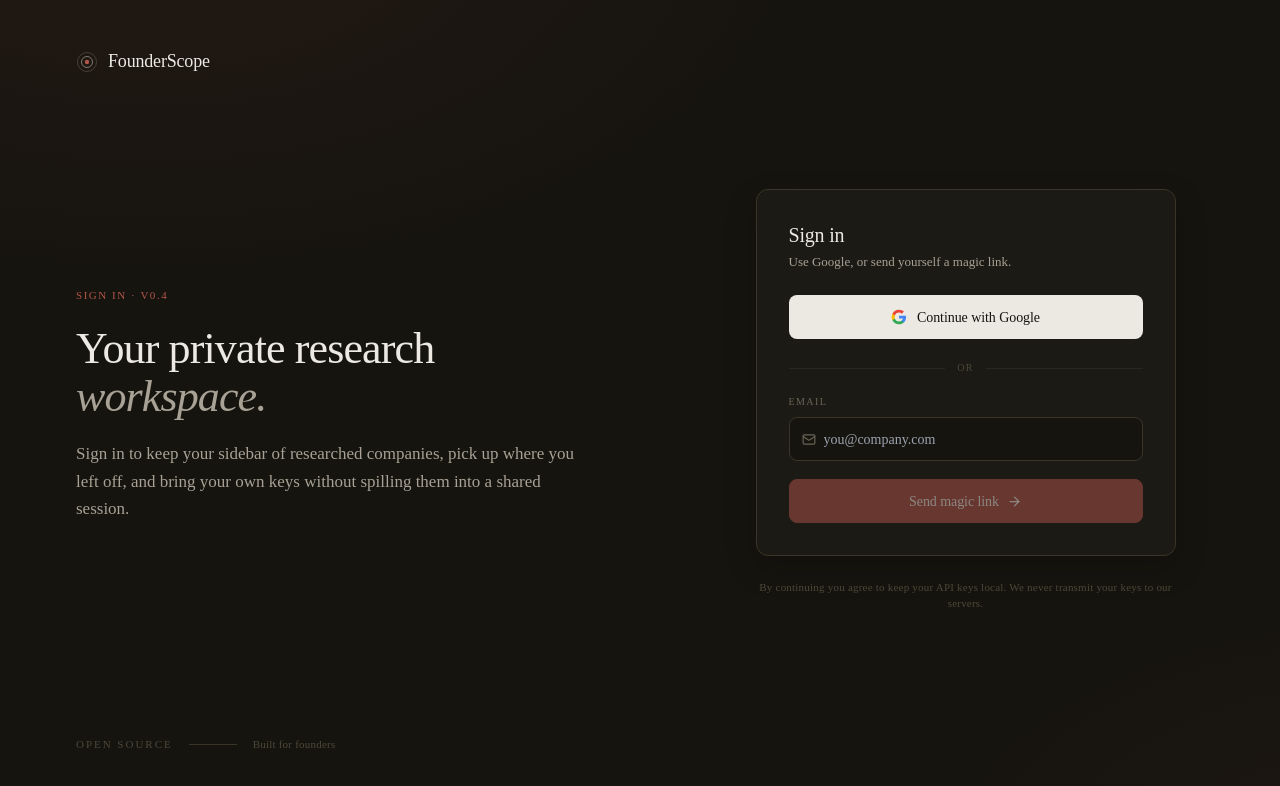
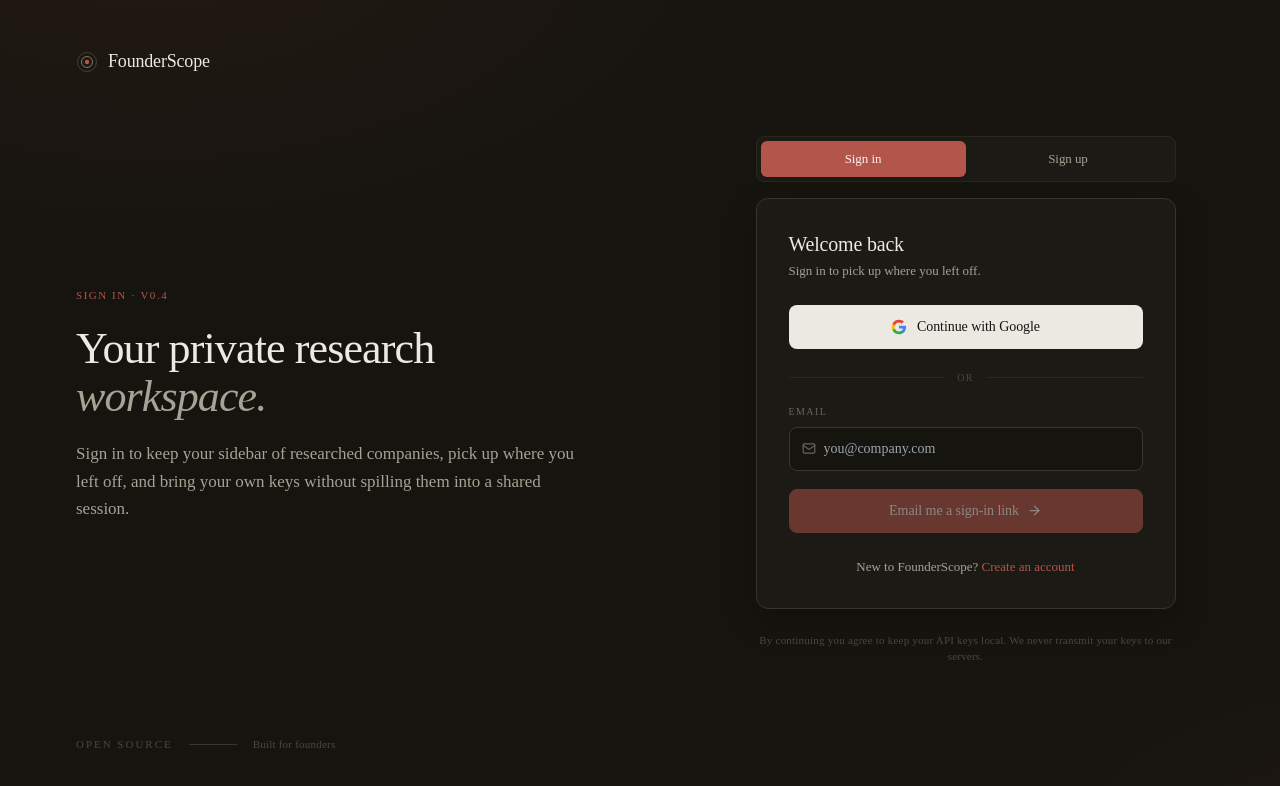
Before and after one commit to abhaypadmanabhan/FounderScope, a Next.js app: page /login in a window 1280 px wide. Shown: the top 786 px of the page. Built offline with nearby package versions, Linux system fonts and the light colour scheme; no server answers.

Commit message:
feat(login): sign-in / sign-up tabs with mode-specific copy

```diff
--- a/src/app/login/login-form.tsx
+++ b/src/app/login/login-form.tsx
@@ -10,11 +10,49 @@
   initialError?: string;
 };
 
+type Mode = "signin" | "signup";
+
 type State =
   | { stage: "form"; error: string | null }
-  | { stage: "sent"; email: string };
+  | { stage: "sent"; email: string; mode: Mode };
+
+const COPY: Record<Mode, {
+  cardTitle: string;
+  cardLead: string;
+  googleLabel: string;
+  emailLabel: string;
+  submitLabel: string;
+  switchPrompt: string;
+  switchCta: string;
+  sentTitle: string;
+  sentBody: (email: string) => string;
+}> = {
+  signin: {
+    cardTitle: "Welcome back",
+    cardLead: "Sign in to pick up where you left off.",
+    googleLabel: "Continue with Google",
+    emailLabel: "Email",
+    submitLabel: "Email me a sign-in link",
+    switchPrompt: "New to FounderScope?",
+    switchCta: "Create an account",
+    sentTitle: "Check your inbox.",
+    sentBody: () => "We sent a sign-in link to",
+  },
+  signup: {
+    cardTitle: "Create your account",
+    cardLead: "Start researching companies in seconds.",
+    googleLabel: "Sign up with Google",
+    emailLabel: "Email",
+    submitLabel: "Email me a sign-up link",
+    switchPrompt: "Already have an account?",
+    switchCta: "Sign in",
+    sentTitle: "Check your inbox.",
+    sentBody: () => "We sent a sign-up link to",
+  },
+};
 
 export function LoginForm({ next, initialError }: Props) {
+  const [mode, setMode] = useState<Mode>("signin");
   const [state, setState] = useState<State>({
     stage: "form",
     error: initialError ? errorMessage(initialError) : null,
@@ -51,7 +89,7 @@
         setState({ stage: "form", error: error.message });
         return;
       }
-      setState({ stage: "sent", email: value });
+      setState({ stage: "sent", email: value, mode });
     });
   };
 
@@ -141,7 +179,10 @@
         <section className="flex items-center px-8 pb-12 lg:px-14 lg:py-12">
           <div className="w-full max-w-[420px] mx-auto">
             {state.stage === "form" ? (
+              <>
+                <ModeTabs mode={mode} onSelect={(m) => setMode(m)} />
                 <FormCard
+                  copy={COPY[mode]}
                   pendingGoogle={pendingGoogle}
                   pendingMagic={pendingMagic}
                   email={email}
@@ -149,9 +190,14 @@
                   onGoogle={handleGoogle}
                   onMagic={handleMagic}
                   error={state.error}
+                  onSwitchMode={() =>
+                    setMode(mode === "signin" ? "signup" : "signin")
+                  }
                 />
+              </>
             ) : (
               <SentCard
+                copy={COPY[state.mode]}
                 email={state.email}
                 onReset={() => {
                   setEmail("");
@@ -176,23 +222,76 @@
 
 // ─────────────────────────────────────────────────────────────────────────
 
+function ModeTabs({
+  mode,
+  onSelect,
+}: {
+  mode: Mode;
+  onSelect: (m: Mode) => void;
+}) {
+  return (
+    <div
+      role="tablist"
+      aria-label="Choose sign in or sign up"
+      className="mb-4 flex p-1 rounded-[var(--radius-md)]"
+      style={{
+        background: "var(--bg-elevated)",
+        border: "1px solid var(--border-color)",
+      }}
+    >
+      {(["signin", "signup"] as const).map((m) => {
+        const active = mode === m;
+        return (
+          <button
+            key={m}
+            type="button"
+            role="tab"
+            aria-selected={active}
+            onClick={() => onSelect(m)}
+            className="t-200 flex-1 cursor-pointer rounded-[calc(var(--radius-md)-2px)] py-2"
+            style={{
+              background: active ? "var(--accent-color)" : "transparent",
+              color: active ? "var(--accent-fg)" : "var(--text-muted)",
+              fontFamily: "var(--font-sans)",
+              fontSize: 13,
+              fontWeight: 500,
+              letterSpacing: "-0.005em",
+              border: "none",
+            }}
+          >
+            {m === "signin" ? "Sign in" : "Sign up"}
+          </button>
+        );
+      })}
+    </div>
+  );
+}
+
+// ─────────────────────────────────────────────────────────────────────────
+
+type Copy = typeof COPY[Mode];
+
 type FormCardProps = {
+  copy: Copy;
   pendingGoogle: boolean;
   pendingMagic: boolean;
   email: string;
   setEmail: (v: string) => void;
   onGoogle: () => void;
   onMagic: (e: React.FormEvent) => void;
+  onSwitchMode: () => void;
   error: string | null;
 };
 
 function FormCard({
+  copy,
   pendingGoogle,
   pendingMagic,
   email,
   setEmail,
   onGoogle,
   onMagic,
+  onSwitchMode,
   error,
 }: FormCardProps) {
   return (
@@ -215,10 +314,10 @@
           letterSpacing: "-0.01em",
         }}
       >
-        Sign in
+        {copy.cardTitle}
       </h2>
       <p className="small mb-6" style={{ color: "var(--text-muted)" }}>
-        Use Google, or send yourself a magic link.
+        {copy.cardLead}
       </p>
 
       {error ? (
@@ -261,7 +360,7 @@
         ) : (
           <GoogleGlyph />
         )}
-        <span>Continue with Google</span>
+        <span>{copy.googleLabel}</span>
       </button>
 
       <div
@@ -290,7 +389,7 @@
           htmlFor="email"
           style={{ color: "var(--text-faint)", fontSize: 10 }}
         >
-          Email
+          {copy.emailLabel}
         </label>
         <div
           className="flex items-center gap-2 px-3 rounded-[var(--radius-md)] t-200"
@@ -352,19 +451,47 @@
             <Loader2 size={16} className="animate-spin" />
           ) : (
             <>
-              <span>Send magic link</span>
+              <span>{copy.submitLabel}</span>
               <ArrowRight size={15} />
             </>
           )}
         </button>
       </form>
+
+      <p
+        className="small mt-6 text-center"
+        style={{ color: "var(--text-muted)" }}
+      >
+        {copy.switchPrompt}{" "}
+        <button
+          type="button"
+          onClick={onSwitchMode}
+          className="t-200 cursor-pointer"
+          style={{
+            color: "var(--accent-color)",
+            fontWeight: 500,
+            background: "transparent",
+            border: "none",
+          }}
+        >
+          {copy.switchCta}
+        </button>
+      </p>
     </div>
   );
 }
 
 // ─────────────────────────────────────────────────────────────────────────
 
-function SentCard({ email, onReset }: { email: string; onReset: () => void }) {
+function SentCard({
+  copy,
+  email,
+  onReset,
+}: {
+  copy: Copy;
+  email: string;
+  onReset: () => void;
+}) {
   return (
     <div
       className="fade-in rounded-[var(--radius-lg)] p-8"
@@ -397,10 +524,10 @@
           letterSpacing: "-0.01em",
         }}
       >
-        Check your inbox.
+        {copy.sentTitle}
       </h2>
       <p className="body-muted mb-1" style={{ fontSize: 14 }}>
-        We sent a sign-in link to
+        {copy.sentBody(email)}
       </p>
       <p
         className="serif mb-6"
```
Lines whose indentation alone changed are shown as unchanged.
